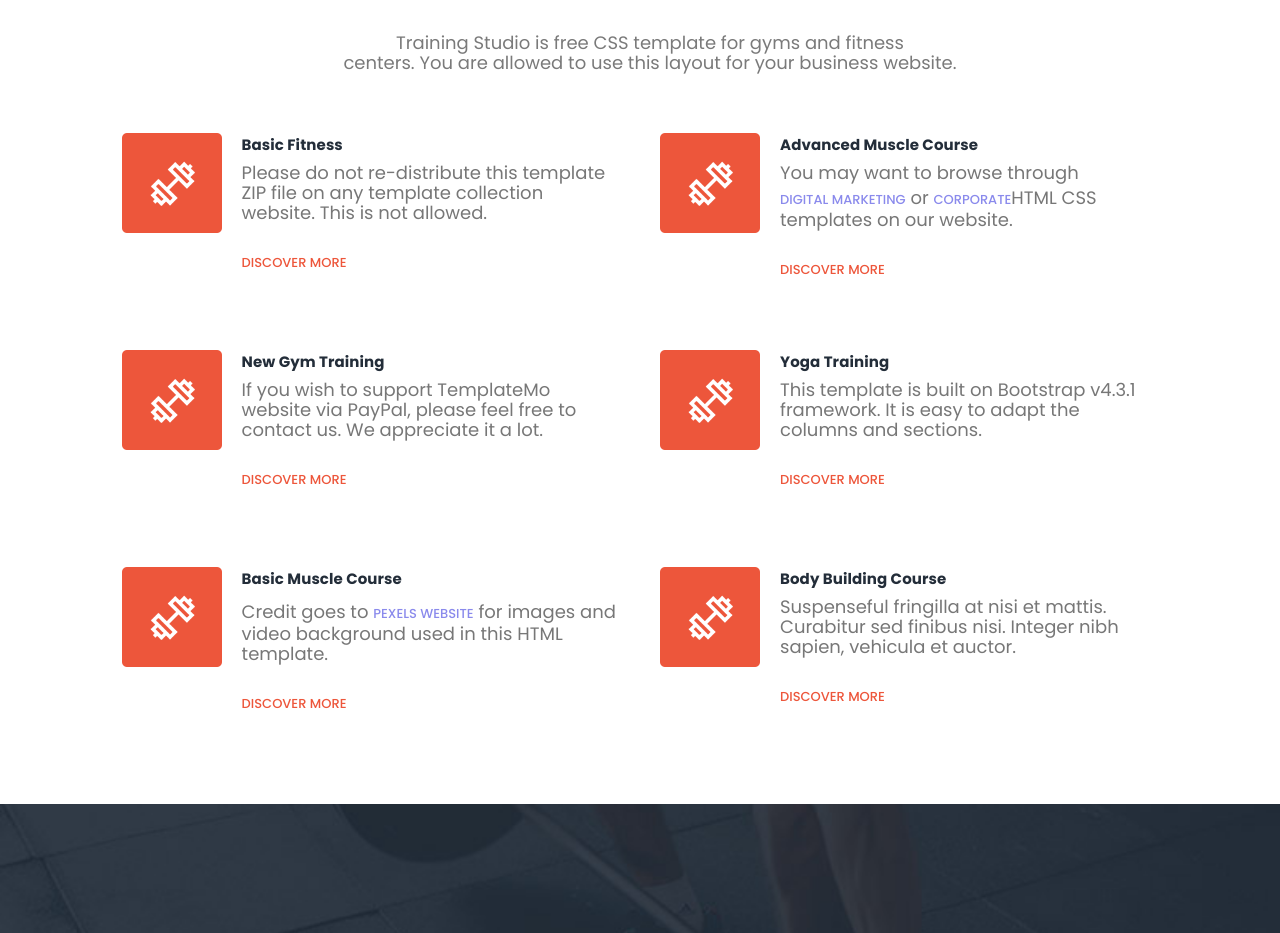
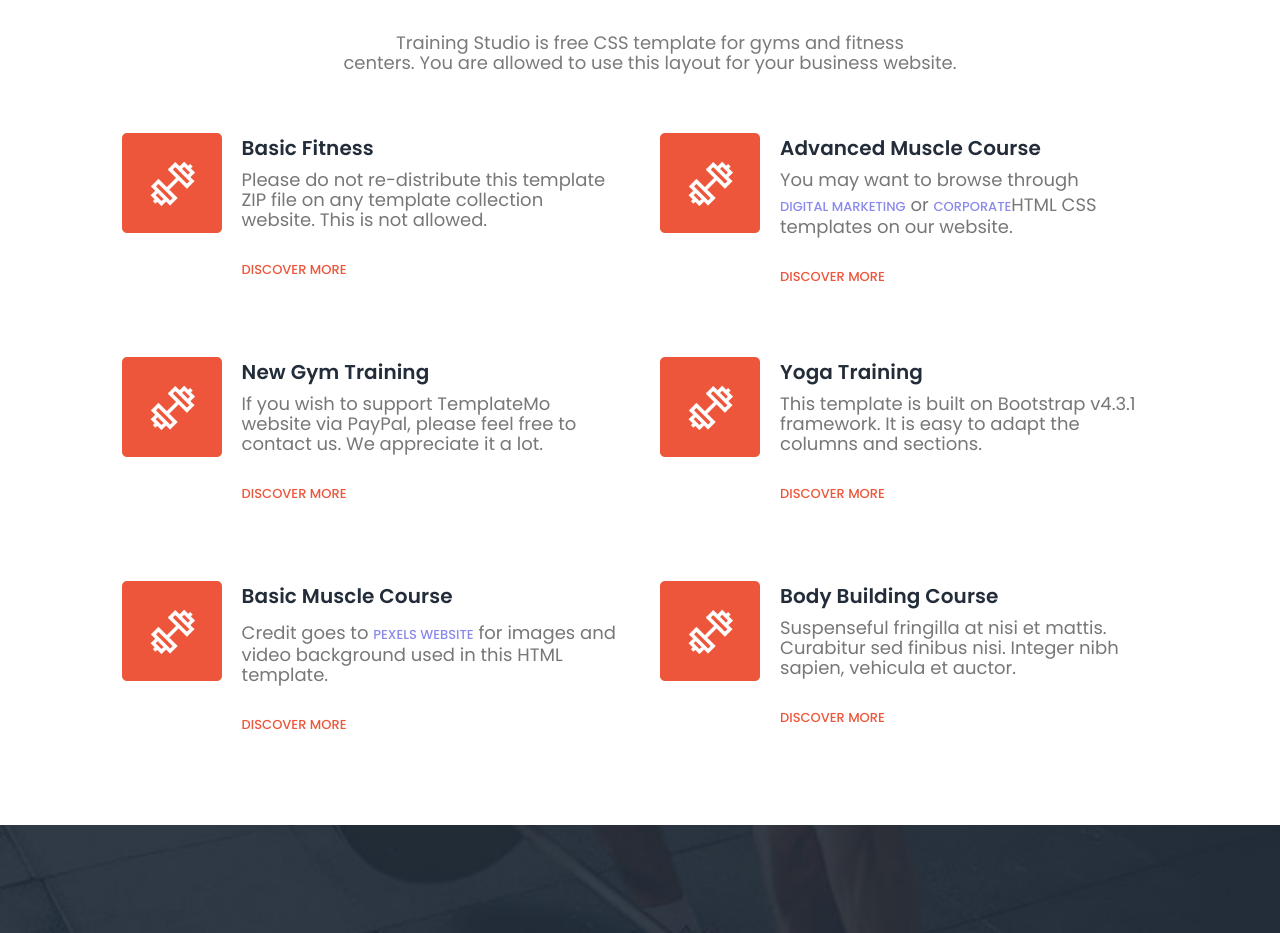
Before and after one commit to Abdirahmaan-NzzO/Collaboration---Team-one, a plain HTML site: page index.html in a window 1280 px wide. Shown: the part 1004-1937 px from the top of the page. Drawn offline with Linux system fonts and the light colour scheme.

Commit message:
Update (corrections

```diff
--- a/style.css
+++ b/style.css
@@ -254,7 +254,8 @@ nav {
 }
 
 .program-list .content h3 {
-    font-size: 15px;
+    font-size: 20px;
+    font-weight: 600;
 }
 
 /* Discover More Button */
```
